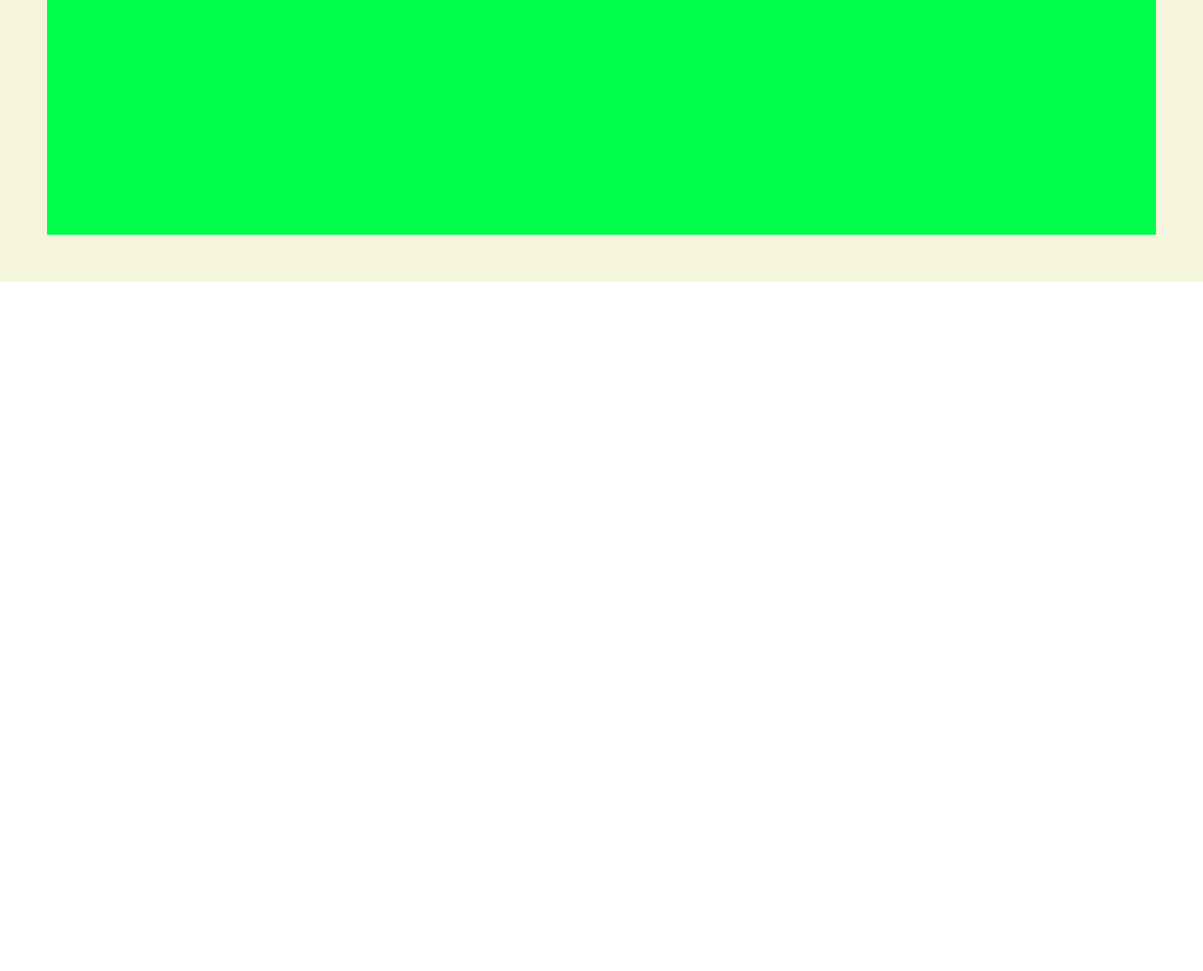
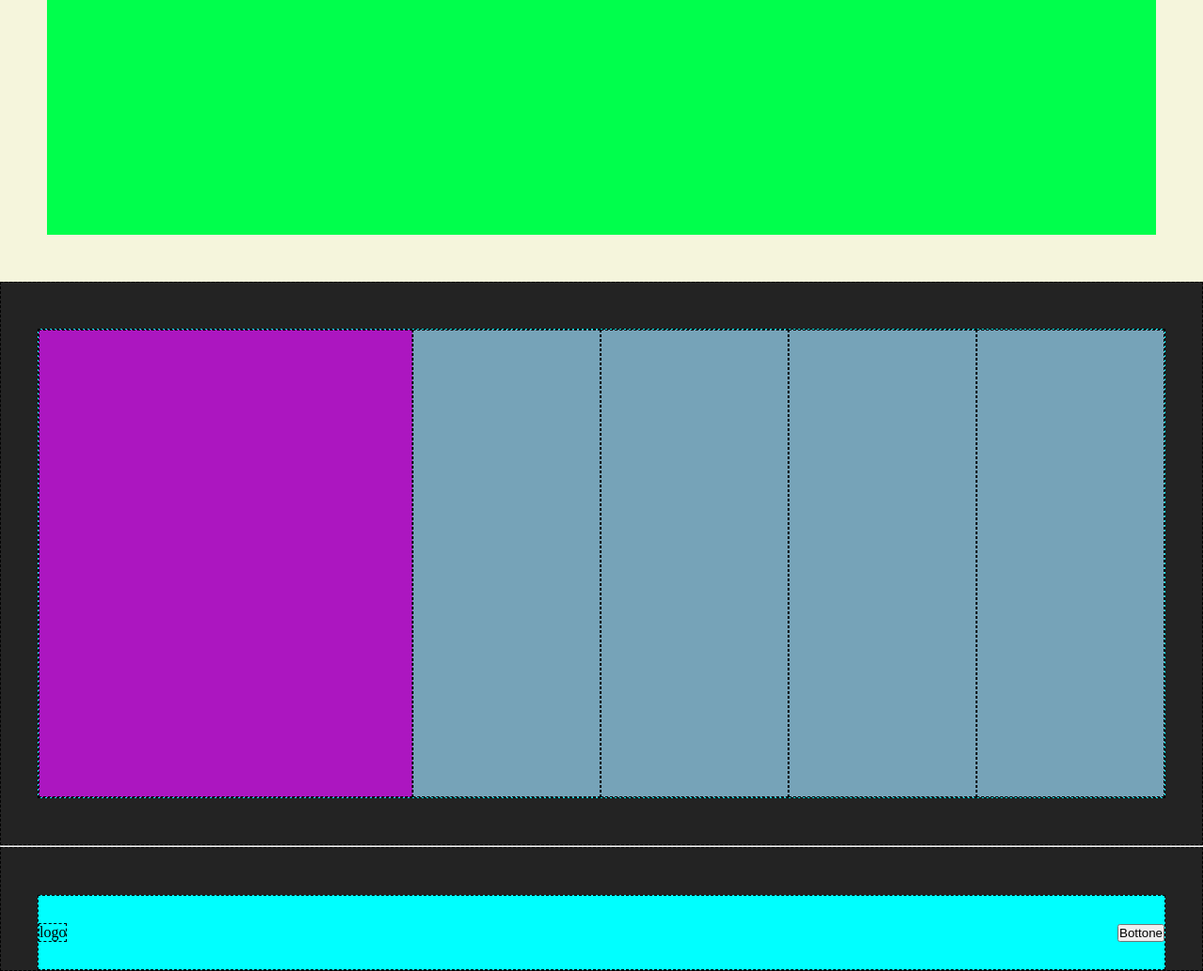
Before and after one commit to ponzinz/flex_structure, a plain HTML site: page index.html in a window 1280 px wide. Shown: the part 3060-4094 px from the top of the page at 94% size. Before the commit the page ends 3360 px from the top, so only its background shows below. Drawn offline with Linux system fonts and the light colour scheme.

Commit message:
feat: add footer and style

```diff
--- a/index.html
+++ b/index.html
@@ -50,6 +50,24 @@
             </div>
         </div>
     </section>
+    <footer>
+        <div class="footer-container debug">
+            <div class="footer-box">
+                <div class="fbox1"></div>
+                <div class="fbox2"></div>
+                <div class="fbox2"></div>
+                <div class="fbox2"></div>
+                <div class="fbox2"></div>
+            </div>
+        </div>
+        <hr>
+        <div class="end-footer">
+            <div class="end-footer-box">
+                <div>logo</div>
+                <button>Bottone</button>
+            </div>
+        </div>
+    </footer>
 </body>
 
 </html>
--- a/style.css
+++ b/style.css
@@ -26,6 +26,11 @@ nav * {
 
 .hero-box.debug {
     background-color: pink;
+    border: 1px dashed black;
+}
+
+
+footer div {
     border: 1px dashed black;
 }
 
@@ -116,10 +121,50 @@ section:nth-child(odd) {
     FOOTER
 --------------------*/
 /* #region footer */
+footer {
+    background-color: rgb(35, 35, 35);
+}
 
+.footer-container {
+    min-height: 600px;
+    display: flex;
+    justify-content: center;
+    align-items: center;
+}
 
+.footer-box {
+    width: 1200px;
+    height: 500px;
+    background-color: aqua;
+    display: flex;
+}
 
+.fbox1 {
+    height: 100%;
+    background-color: rgb(172, 22, 192);
+    flex-grow: 2;
+}
 
+.fbox2 {
+    height: 100%;
+    background-color: rgb(118, 163, 184);
+    flex-grow: 1;
+}
 
+.end-footer {
+    display: flex;
+    justify-content: center;
+    align-items: end;
+}
+
+.end-footer-box {
+    width: 1200px;
+    height: 80px;
+    background-color: aqua;
+    display: flex;
+    margin-top: 50px;
+    justify-content: space-between;
+    align-items: center;
+}
 
 /* #endregion footer */
```
